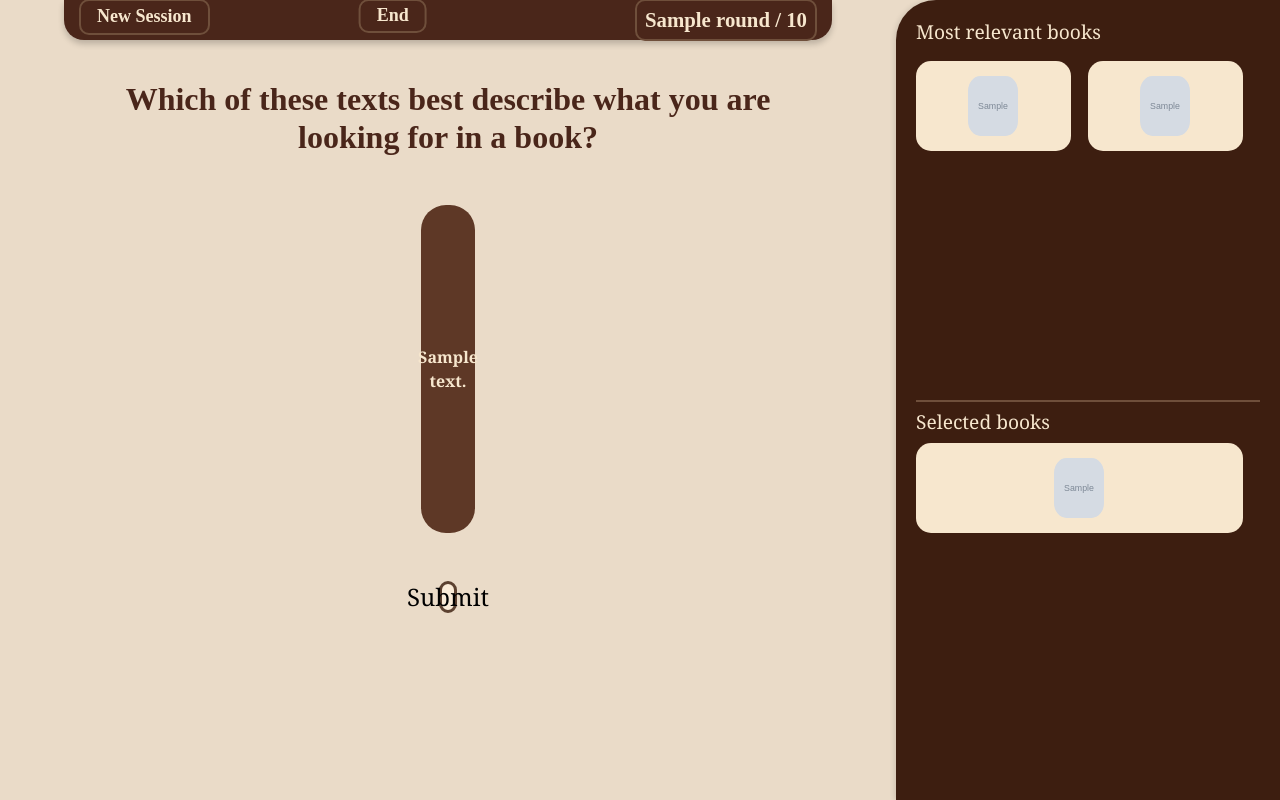
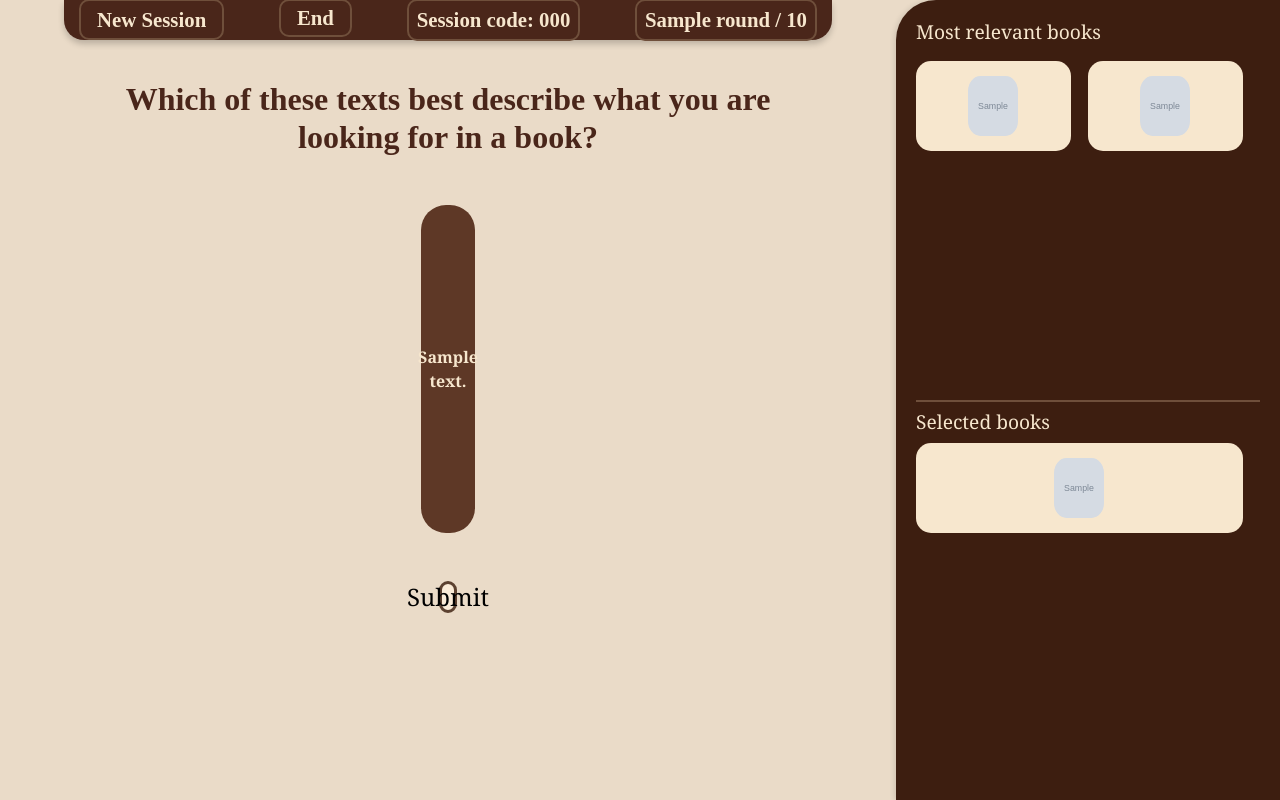
Before and after one commit to kotik508/book_recommender, a Python web app: template website/templates/main_page.html in a window 1280 px wide. Run offline with Jinja, Linux system fonts and the light colour scheme; the template is opened without the code that fills it: most values are stand-ins (such as "Sample title", 1, 10 or a date in 2020); grey boxes marked "Sample" are stand-in pictures; some libraries are stand-ins or nearby versions.

Commit message:
Session code

```diff
--- a/website/computations.py
+++ b/website/computations.py
@@ -41,7 +41,7 @@ async def get_answers():
         get_description(best_embeddings[3])
     )
 
-    session['summaries'] = summaries
+    Session.assign_summaries(summaries)
 
 def create_embeddings():
     model = SentenceTransformer('Snowflake/snowflake-arctic-embed-l-v2.0')
--- a/website/static/css/main_page.css
+++ b/website/static/css/main_page.css
@@ -112,10 +112,6 @@ h3 {
     position: fixed;
     left: calc((100% - 30%) / 2);
     transform: translateX(-50%);
-}
-
-.navbar-text-end {
-    transform: translate(-30%);
 }
 
 /*
--- a/website/static/css/style.css
+++ b/website/static/css/style.css
@@ -31,7 +31,7 @@ body {
 .navbar a {
     color: #F7E7CE;
     text-decoration: none;
-    font-size: 18px;
+    font-size: 1.3rem;
     font-weight: bold;
     font-family: 'Merriweather', serif;
     padding: 0 15px;
@@ -41,7 +41,7 @@ body {
 .navbar span {
     color: #F7E7CE;
     text-decoration: none;
-    font-size: 18px;
+    font-size: 1.3rem;
     font-weight: bold;
     font-family: 'Merriweather', serif;
     padding: 0 15px;
@@ -54,8 +54,14 @@ body {
     width: 100%;
 }
 
-.navbar a:hover {
-    color: #EADBC8; /* Lighter parchment color for a subtle glow */
+.navbar .round-box-text {
+    display: inline-block;
+    padding: 2% 1vh;
+    border: 2px solid #6f4f3b;
+    border-radius: 10px;
+    font-weight: bold;
+    font-size: 1.3rem;
+    align-content: center;
 }
 
 .navbar .round-box {
@@ -66,6 +72,11 @@ body {
     font-weight: bold;
     font-size: 1.3rem;
     align-content: center;
+}
+
+.navbar .round-box:hover {
+    background-color: rgb(94, 58, 46);
+    border-color: rgb(121, 89, 69);
 }
 
 /*
--- a/website/templates/home.html
+++ b/website/templates/home.html
@@ -37,6 +37,9 @@ href="static/css/home.css" />
                 <i class="bi bi-book"></i> Start
             </button>
         </form>
+        <form class="post-form-code" action="/" method="POST" onsubmit="showLoader()">
+            <input class="user-code" id="user-code" type="text" name="session_code" placeholder="Enter session code" required>
+        </form>
     </div>
 </div>
 
--- a/website/templates/main_page.html
+++ b/website/templates/main_page.html
@@ -19,8 +19,13 @@ href="static/css/main_page.css" />
             <a class="nav-item nav-link" id="end" href="/final">End</a>
         </div>
     </span>
+    <span class="session-code">
+        <div class="round-box-text">
+            Session code: {{ session_code }}
+        </div>
+    </span>
     <span class="navbar-text">
-        <div class="round-box">
+        <div class="round-box-text">
             {{ round }} / 10
         </div>
     </span>
```
Also changed, not shown: migrations/versions/31ddcff53c6c_.py (renamed from migrations/versions/da6228900bf6_.py, +15 -5 lines), website/consent.py (deleted, +0 -7 lines), website/models.py (+30 -2 lines), website/views.py (+30 -18 lines), 2 other files.
